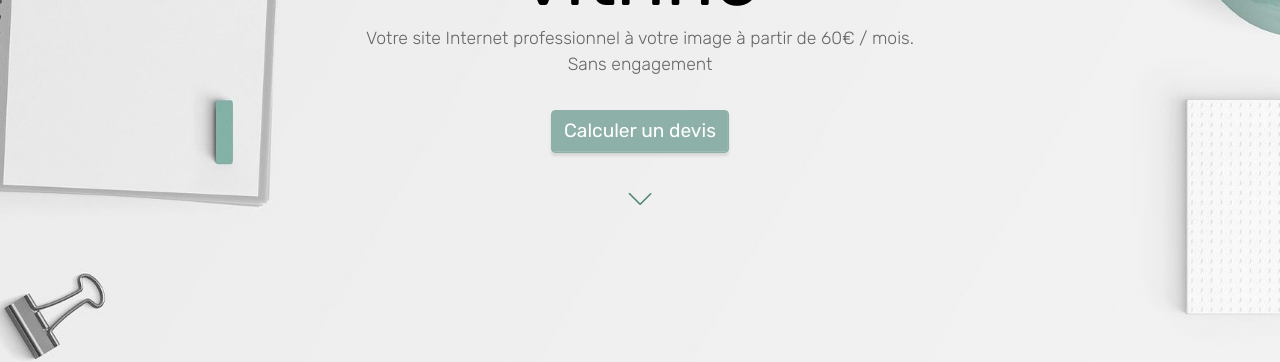
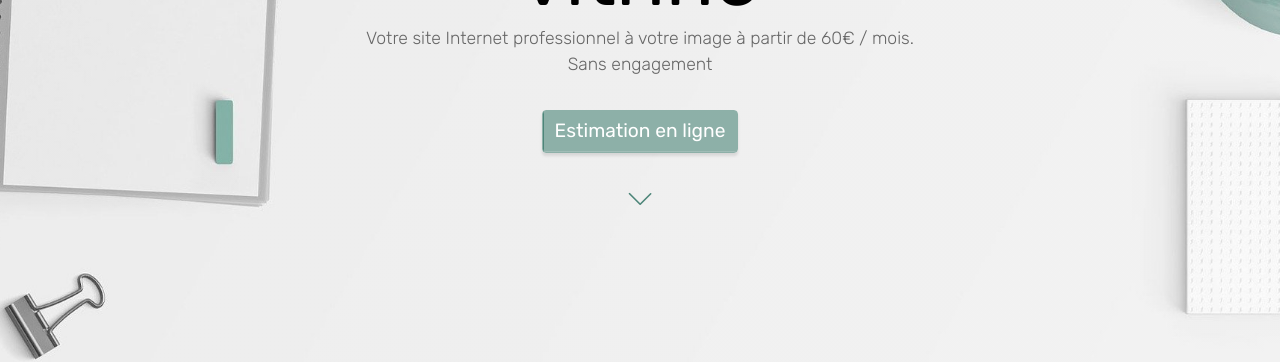
Before and after one commit to ErwanJes/ej-portfolio, a Jekyll site: the page built from index.markdown, in a window 1280 px wide and 900 px high, scrolled down 308 px. Shown: the part 141-503 px from the top of the window. Built offline with Jekyll 4.4.1, drawn with Linux system fonts in a browser that asks for light colours; a script that is not in the unit is left out; some of the changed text lies outside the part shown.

Commit message:
Wording - replace 'devis' by 'estimation'

```diff
--- a/_layouts/home.html
+++ b/_layouts/home.html
@@ -41,7 +41,7 @@
           <h1 class="web-title no-margin">Création de site vitrine</h1>
           <h3>Votre site Internet professionnel à votre image à partir de 60€ / mois. Sans engagement</h3>
           <br>
-          <a id="cta-button" class="btn btn-primary" href="{% link pages/quote.md %}">Calculer un devis</a>
+          <a id="cta-button" class="btn btn-primary" href="{% link pages/quote.md %}">Estimation en ligne</a>
           <br><br>
           <a class="btn btn-clear arrow js-scroll-trigger" href="#concept">
             <i class="icon-arrow-down v-center"></i>
@@ -62,7 +62,7 @@
             <p>Le fonctionnement est simple. Je crée ce qu’on appelle des sites statiques. Il n’y a aucune différence visuel avec les autres sites mais ils sont plus rapides à charger, plus sûrs et globalement plus simples à créer. Par contre certaines fonctionnalités ne sont pas possibles. Pour combler ce manque il est possible d’utiliser des services externes.</p>
             <p>Grâce à ça, vous pouvez avoir un site web entièrement fonctionnel à partir de 60€ par mois, en fonction de vos envies et de vos besoins. En plus du développement technique du site, je prends en charge le design, la mise en ligne et la maintenance sur la durée.</p>
             <p><em>Pour résumer : je m'occupe de la création, du developpement de votre site Internet ainsi que de sa publication et maintenance. Vous fournissez images et textes, je m'occupe du reste. <span class="bold">Une vraie solution tout en UN.</span></em></p>
-            <p>Vous pouvez faire une <a class="btn btn-clear btn-yellow clean underline" href="{% link pages/quote.md %}">estimation de coût</a> pour en savoir plus !</p>
+            <p>Vous pouvez faire une <a class="btn btn-clear btn-yellow clean underline" href="{% link pages/quote.md %}">estimation en ligne</a> pour en savoir plus !</p>
             <p>A tout de suite 😄</p>
           </div>
         </div>
```
